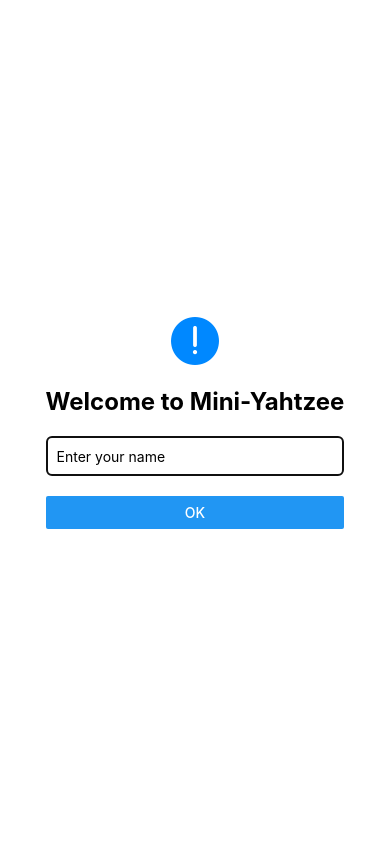
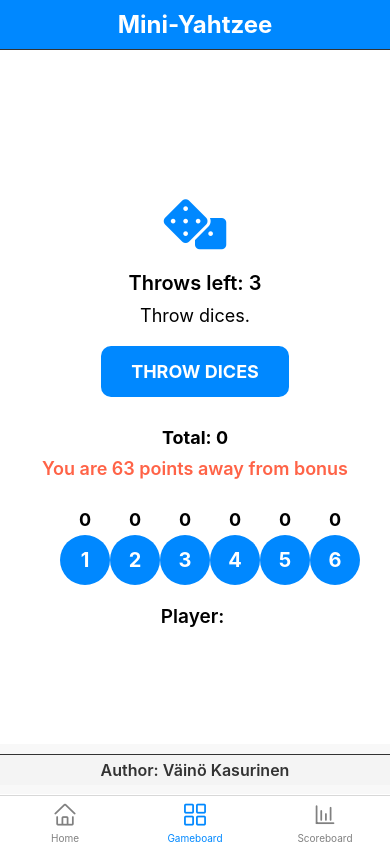
Before and after one commit to VKasurinen/MiniYahtzee, a React Native app: screen /Gameboard in a window 390 px wide. Built offline with nearby package versions, Linux system fonts and the light colour scheme.

Commit message:
Gameboard UI ready

```diff
--- a/App.js
+++ b/App.js
@@ -1,21 +1,73 @@
-import { StatusBar } from 'expo-status-bar';
-import { StyleSheet, Text, View } from 'react-native';
+import React from 'react';
+import { StyleSheet, View } from 'react-native';
+import { NavigationContainer } from '@react-navigation/native';
+import { createBottomTabNavigator } from '@react-navigation/bottom-tabs';
 import Home from './components/Home';
+import Gameboard from './components/Gameboard';
+import Scoreboard from './components/Scoreboard';
+import Header from './components/Header';
+import Footer from './components/Footer';
+import { AntDesign } from '@expo/vector-icons';
+
+const Tab = createBottomTabNavigator();
 
 export default function App() {
   return (
-    <View style={styles.container}>
-      <Home/>
-    </View>
+    <NavigationContainer>
+      <View style={styles.container}>
+        <Header />
+
+        <View style={styles.content}>
+          <Tab.Navigator
+            screenOptions={({ route }) => ({
+              tabBarIcon: ({ color, size }) => {
+                let iconName;
+
+                if (route.name === 'Home') {
+                  iconName = 'home';
+                } else if (route.name === 'Gameboard') {
+                  iconName = 'appstore-o';
+                } else if (route.name === 'Scoreboard') {
+                  iconName = 'barschart';
+                }
+
+                return <AntDesign name={iconName} size={size} color={color} />;
+              },
+              tabBarActiveTintColor: '#0088ff',
+              tabBarInactiveTintColor: 'gray',
+              headerShown: false,
+            })}
+          >
+            <Tab.Screen name="Home" component={Home} />
+            <Tab.Screen name="Gameboard" component={Gameboard} />
+            <Tab.Screen name="Scoreboard" component={Scoreboard} />
+          </Tab.Navigator>
+        </View>
+
+        <View style={styles.footerContainer}>
+          <Footer />
+        </View>
+      </View>
+    </NavigationContainer>
   );
 }
-
 
 const styles = StyleSheet.create({
   container: {
     flex: 1,
     backgroundColor: '#fff',
+  },
+  content: {
+    flex: 1,
+  },
+  footerContainer: {
+    position: 'absolute',
+    bottom: 50,
+    left: 0,
+    right: 0,
+    height: 50,
+    justifyContent: 'center',
     alignItems: 'center',
-    justifyContent: 'center',
+    backgroundColor: '#f8f8f8',
   },
 });
--- /dev/null
+++ b/components/Footer.js
@@ -0,0 +1,31 @@
+import React from 'react';
+import { View, Text, StyleSheet } from 'react-native';
+
+const Footer = () => {
+  return (
+    <View style={styles.footer}>
+      <Text style={styles.author}>
+        Author: Väinö Kasurinen
+      </Text>
+    </View>
+  );
+};
+
+const styles = StyleSheet.create({
+  footer: {
+    backgroundColor: '#f4f4f4',
+    padding: 5,
+    alignItems: 'center',
+    justifyContent: 'center',
+    borderTopWidth: 1,
+    borderTopColor: '#333',
+    width: "100%"
+  },
+  author: {
+    fontSize: 16,
+    color: '#333',
+    fontWeight: "600"
+  }
+});
+
+export default Footer;
--- a/components/Gameboard.js
+++ b/components/Gameboard.js
@@ -0,0 +1,172 @@
+import React, { useState } from 'react';
+import { View, Text, TouchableOpacity, StyleSheet } from 'react-native';
+import FontAwesome5 from '@expo/vector-icons/FontAwesome5';
+import { useRoute } from '@react-navigation/native';
+
+const Gameboard = () => {
+  const route = useRoute();
+  const [isDisabled, setIsDisabled] = useState(false);
+  const { playerName } = route.params || {};
+  const [nbrOfThrowsLeft, setNbrOfThrowsLeft] = useState(3);
+  const [diceThrown, setDiceThrown] = useState(false);
+  const [totalPoints, setTotalPoints] = useState(0);
+  const diceNumbers = [1, 2, 3, 4, 5, 6]; // For the dice number buttons
+
+  const NBR_OF_DICES = 5;
+  const NBR_OF_THROWS = 3;
+  const MIN_SPOT = 1;
+  const MAX_SPOT = 6;
+  const BONUS_POINTS_LIMIT = 63;
+  const BONUS_POINTS = 50;
+
+  // Handle the throw dices button click
+  const handleThrowDices = () => {
+    if (nbrOfThrowsLeft > 0) {
+      setNbrOfThrowsLeft(nbrOfThrowsLeft - 1);
+      setDiceThrown(true);
+      // Logic for throwing dice and updating points will go here
+    }
+  };
+
+  return (
+    <View style={styles.container}>
+      {/* Dice icons */}
+      <View style={styles.diceContainer}>
+        {diceThrown ? (
+          <View style={styles.diceRow}>
+            <FontAwesome5 name="dice-one" size={50} color="#0088ff" />
+            <FontAwesome5 name="dice-two" size={50} color="#0088ff" />
+            <FontAwesome5 name="dice-three" size={50} color="#0088ff" />
+            <FontAwesome5 name="dice-four" size={50} color="#0088ff" />
+            <FontAwesome5 name="dice-five" size={50} color="#0088ff" />
+            <FontAwesome5 name="dice-six" size={50} color="#0088ff" />
+          </View>
+        ) : (
+          <FontAwesome5 name="dice" size={50} color="#0088ff" />
+        )}
+      </View>
+
+      {/* Throws left and "Throw dices" message */}
+      <Text style={styles.throwsText}>Throws left: {nbrOfThrowsLeft}</Text>
+      <Text style={styles.throwDicesText}>Throw dices.</Text>
+
+      {/* Throw dices button */}
+      <TouchableOpacity style={styles.button} onPress={handleThrowDices}>
+        <Text style={styles.buttonText}>THROW DICES</Text>
+      </TouchableOpacity>
+
+      {/* Total points */}
+      <Text style={styles.totalText}>Total: {totalPoints}</Text>
+
+      {/* Bonus points message */}
+      <Text style={styles.bonusText}>
+        You are {BONUS_POINTS_LIMIT - totalPoints} points away from bonus
+      </Text>
+
+      {/* Dice number buttons */}
+      <View style={styles.diceNumberContainer}>
+        {diceNumbers.map((num) => (
+          <View key={num} style={styles.diceColumn}>
+            <Text style={styles.diceValue}>0</Text>
+            <TouchableOpacity
+            style={styles.diceButton} disabled={isDisabled}>
+              <Text style={styles.diceButtonText}>{num}</Text>
+            </TouchableOpacity>
+          </View>
+        ))}
+      </View>
+
+      {/* Player name */}
+      <Text style={styles.playerNameText}>Player: {playerName}</Text>
+    </View>
+  );
+};
+
+const styles = StyleSheet.create({
+  container: {
+    flex: 1,
+    justifyContent: 'center',
+    alignItems: 'center',
+    padding: 20,
+    backgroundColor: '#fff',
+  },
+  diceContainer: {
+    marginBottom: 20,
+  },
+  diceRow: {
+    flexDirection: 'row',
+    justifyContent: 'space-between',
+    width: '100%',
+    paddingHorizontal: 20,
+  },
+  throwsText: {
+    fontSize: 20,
+    fontWeight: '600',
+    marginBottom: 10,
+  },
+  throwDicesText: {
+    fontSize: 18,
+    marginBottom: 10,
+  },
+  button: {
+    backgroundColor: '#0088ff',
+    paddingVertical: 15,
+    paddingHorizontal: 30,
+    borderRadius: 10,
+    alignItems: 'center',
+    marginVertical: 10,
+  },
+  buttonText: {
+    color: 'white',
+    fontSize: 18,
+    fontWeight: 'bold',
+  },
+  totalText: {
+    fontSize: 18,
+    fontWeight: 'bold',
+    marginTop: 20,
+  },
+  bonusText: {
+    fontSize: 18,
+    fontWeight: "600",
+    marginTop: 10,
+    color: '#FF6347',
+  },
+  diceNumberContainer: {
+    flexDirection: 'row',
+    justifyContent: 'space-between',
+    marginTop: 30,
+    width: '100%',
+    paddingHorizontal: 40,
+  },
+  diceColumn: {
+    alignItems: 'center',
+  },
+  diceValue: {
+    fontSize: 18,
+    fontWeight: 'bold',
+    marginBottom: 5,
+  },
+  diceButton: {
+    width: 50,
+    height: 50,
+    backgroundColor: '#0088ff',
+    borderRadius: 25,
+    justifyContent: 'center',
+    alignItems: 'center',
+  },
+  diceButtonText: {
+    color: 'white',
+    fontSize: 20,
+    fontWeight: 'bold',
+  },
+  playerNameText: {
+    fontSize: 19,
+    fontWeight: '600',
+    marginTop: 20,
+    marginBottom: 20,
+    textAlign: 'center',
+  },
+});
+
+export default Gameboard;
--- a/components/Header.js
+++ b/components/Header.js
@@ -0,0 +1,31 @@
+import React from 'react';
+import { View, Text, StyleSheet } from 'react-native';
+
+const Header = () => {
+  return (
+    <View style={styles.header}>
+      <Text style={styles.title}>
+        Mini-Yahtzee
+      </Text>
+    </View>
+  );
+};
+
+const styles = StyleSheet.create({
+  header: {
+    backgroundColor: '#0088ff',
+    padding: 10,
+    alignItems: 'center',
+    justifyContent: 'center',
+    borderBottomWidth: 1,
+    borderBottomColor: '#333',
+    width: "100%",
+  },
+  title: {
+    fontSize: 24,
+    fontWeight: 'bold',
+    color: '#fff',
+  }
+});
+
+export default Header;
--- a/components/Home.js
+++ b/components/Home.js
@@ -1,19 +1,18 @@
 import React, { useState } from 'react';
-import { View, Text, TextInput, Button, StyleSheet, Keyboard, ScrollView } from 'react-native';
+import { View, Text, TextInput, TouchableOpacity, StyleSheet, Keyboard } from 'react-native';
 import AsyncStorage from '@react-native-async-storage/async-storage';
 import { AntDesign } from '@expo/vector-icons';
 
 const Home = ({ navigation }) => {
   const [playerName, setPlayerName] = useState('');
-  const [isNameSubmitted, setIsNameSubmitted] = useState(false); // State to track if name is submitted
+  const [isNameSubmitted, setIsNameSubmitted] = useState(false);
 
-  // Save player's name and show game rules
   const handleSubmit = async () => {
     if (playerName.trim()) {
       try {
-        await AsyncStorage.setItem('playerName', playerName);  // Store player name
-        Keyboard.dismiss();  // Close keyboard
-        setIsNameSubmitted(true);  // Show game rules after name is submitted
+        await AsyncStorage.setItem('playerName', playerName);
+        Keyboard.dismiss();
+        setIsNameSubmitted(true);
       } catch (e) {
         console.error(e);
       }
@@ -22,7 +21,6 @@ const Home = ({ navigation }) => {
     }
   };
 
-  // Game rules constants
   const NBR_OF_DICES = 5;
   const NBR_OF_THROWS = 3;
   const MIN_SPOT = 1;
@@ -45,53 +43,52 @@ const Home = ({ navigation }) => {
   `;
 
   return (
-    <ScrollView contentContainerStyle={styles.container}>
+    <View style={styles.container}>
+        <AntDesign name="exclamationcircle" size={60} color="#0088ff" style={styles.icon} />
 
-        <AntDesign name="exclamationcircle" size={48} color="#0088ff" style={styles.icon} />
-
-        <Text style={styles.header}>Welcome to Mini-Yahtzee</Text>
-
-      {!isNameSubmitted && (  // Show input only if the name hasn't been submitted
+      {!isNameSubmitted && (
         <>
+          <Text style={styles.header}>Welcome to Mini-Yahtzee</Text>
           <TextInput
             style={styles.input}
             placeholder="Enter your name"
             value={playerName}
             onChangeText={setPlayerName}
             onSubmitEditing={handleSubmit}
-            autoFocus={true}  // Open keyboard automatically
+            autoFocus={true}
             returnKeyType="done"
           />
-          <Button title="OK" onPress={handleSubmit} />
+          <TouchableOpacity style={styles.button} onPress={handleSubmit}>
+            <Text style={styles.buttonText}>OK</Text>
+          </TouchableOpacity>
         </>
       )}
 
-      {isNameSubmitted && (  // Show game rules after the name is submitted
+      {isNameSubmitted && (
         <>
           <Text style={styles.rulesTitle}>Rules of the Game</Text>
           <Text style={styles.rulesText}>{gameRules}</Text>
           <Text style={styles.NameText}>Good Luck, {playerName}!</Text>
-          <Button
-            title="Play"
-            onPress={() => navigation.navigate('Gameboard', { playerName })}
-          />
+          <TouchableOpacity style={styles.button} onPress={() => navigation.navigate('Gameboard', { playerName })}>
+            <Text style={styles.buttonText}>Play</Text>
+          </TouchableOpacity>
         </>
       )}
-    </ScrollView>
+    </View>
   );
 };
 
 const styles = StyleSheet.create({
   container: {
-    flexGrow: 1,
-    justifyContent: 'center',
+    flex: 1,
+    justifyContent: 'space-between',
     padding: 20,
   },
   header: {
     fontSize: 24,
     fontWeight: 'bold',
     textAlign: 'center',
-    marginBottom: 20,
+    marginBottom: 5,
   },
   icon: {
     alignSelf: 'center',
@@ -106,23 +103,34 @@ const styles = StyleSheet.create({
     borderRadius: 5,
   },
   rulesTitle: {
-    fontSize: 20,
+    fontSize: 22,
     fontWeight: 'bold',
     textAlign: 'center',
-    marginTop: 20,
   },
   rulesText: {
-    fontSize: 16,
-    marginTop: 10,
+    fontSize: 17,
     textAlign: 'justify',
+    fontWeight: '500',
+    lineHeight: 22,
   },
   NameText: {
     fontSize: 20,
-    marginStart: 100,
-    marginBottom: 20,
-    fontWeight: "bold",
+    fontWeight: 'bold',
     color: '#4CAF50',
-    textAlign: 'justify',
+    textAlign: 'center',
+  },
+  button: {
+    backgroundColor: '#0088ff',
+    padding: 10,
+    marginBottom: 40,
+    borderRadius: 15,
+    alignItems: 'center',
+    marginVertical: 10,
+  },
+  buttonText: {
+    color: 'white',
+    fontSize: 18,
+    fontWeight: 'bold',
   },
 });
 
--- a/components/Scoreboard.js
+++ b/components/Scoreboard.js
@@ -0,0 +1,12 @@
+import React from 'react'
+import { View, Text } from 'react-native'
+
+const Scoreboard = () => {
+  return (
+    <View>
+        <Text>Scoreboard</Text>
+    </View>
+  )
+}
+
+export default Scoreboard
```
Also changed, not shown: package.json (+6 -1 lines), 1 other file (tests, documents, lock files or other folders).
